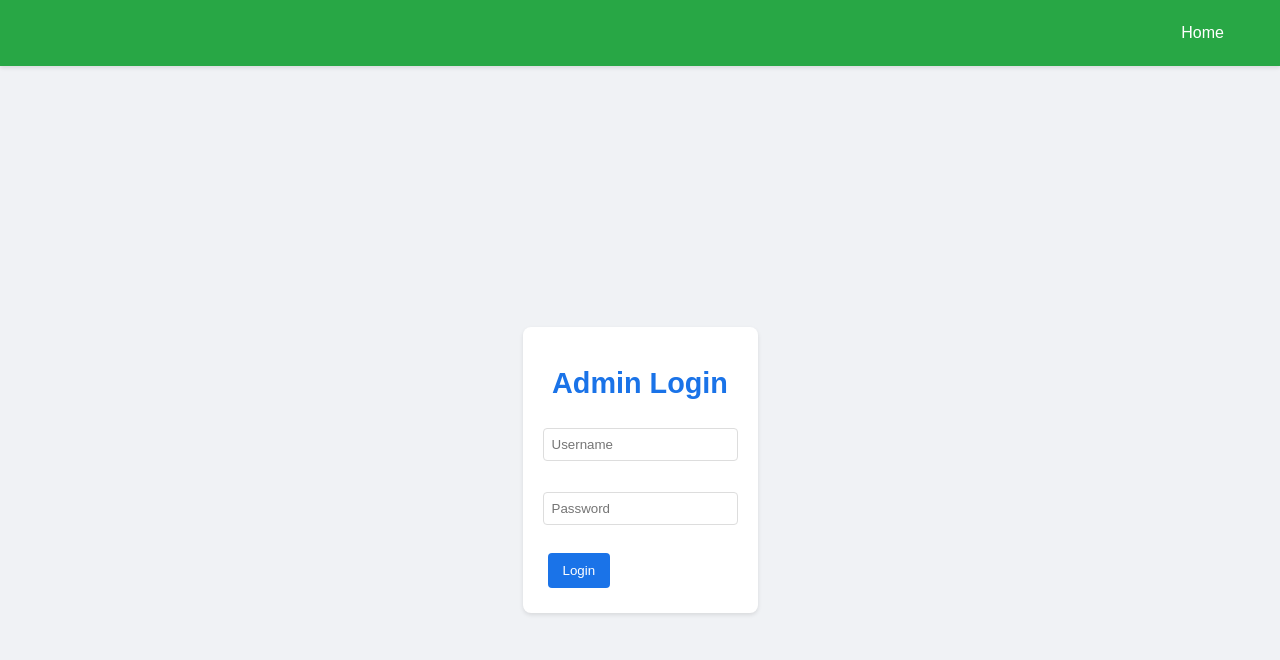
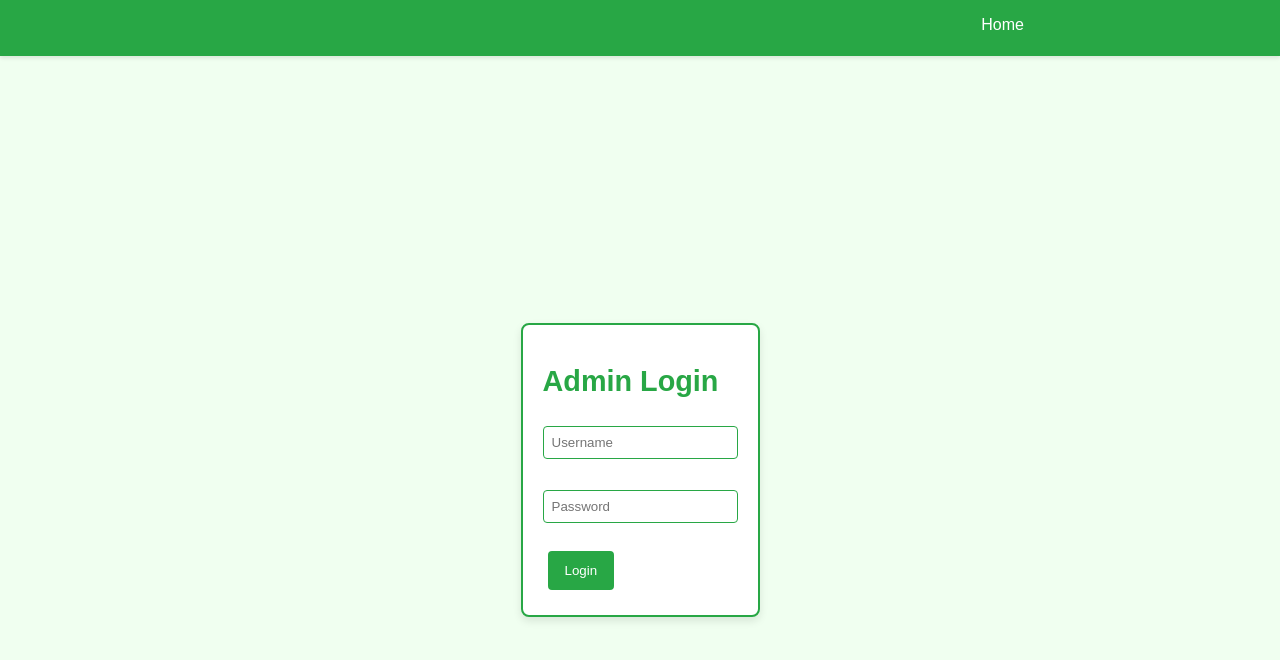
Before and after one commit to neha13singh/online-voting-with-otp_verification, a website: page frontend/views/admin.html in a window 1280 px wide. Drawn offline with Linux system fonts and the light colour scheme.

Commit message:
Refactor admin panel styling and navbar enhancements
- Updated CSS for the navbar, reducing padding and adding a fixed height for better layout.
- Improved hover effects for navbar links with a gradient background and shadow.
- Enhanced admin panel styles, including border and background color adjustments.
- Standardized button styles with consistent colors and hover effects.
- Added transition effects for candidate items to improve user interaction experience.

```diff
--- a/frontend/css/style.css
+++ b/frontend/css/style.css
@@ -88,17 +88,18 @@ h1 {
 }
 .navbar {
     position: fixed;
-    top:0;
+    top: 0;
     left: 0;
     right: 0;
     background-color: #28a745;
-    padding: 1rem;
+    padding: 0.5rem; /* Reduced padding */
     box-shadow: 0 2px 4px rgba(0, 0, 0, 0.1);
+    height: 40px; /* Added fixed height */
 }
 .nav-links {
     display: flex;
     justify-content: flex-end;
-    max-width: 1200px;
+    max-width: 800px; /* Reduced max-width */
     margin: 0 auto;
     padding: 0 20px;
 }
@@ -108,8 +109,15 @@ h1 {
     padding: 0.5rem 1rem;
     margin-left: 1rem;
     border-radius: 4px;
-    transition: background-color 0.2s ease;
+    transition: all 0.3s ease;
+    position: relative;
+    overflow: hidden;
+    background: linear-gradient(to right, #218838 50%, transparent 50%);
+    background-size: 200% 100%;
+    background-position: right bottom;
 }
 .nav-link:hover {
-    background-color: #218838;
+    background-position: left bottom;
+    transform: translateY(-2px);
+    box-shadow: 0 4px 8px rgba(0, 0, 0, 0.2);
 }
--- a/frontend/views/admin.html
+++ b/frontend/views/admin.html
@@ -6,29 +6,14 @@
     <link rel="stylesheet" href="../css/style.css">
     <title>Admin Panel</title>
     <style>
-        body {
-            font-family: Arial, sans-serif;
-            margin: 0;
-            padding: 20px;
-            background-color: #f0f2f5;
-        }
-
         .container {
             max-width: 800px;
             margin: 0 auto;
             background: white;
             padding: 20px;
             border-radius: 8px;
-            box-shadow: 0 2px 4px rgba(0,0,0,0.1);
-        }
-
-        .login-section, .admin-panel {
-            padding: 20px;
-        }
-
-        h1 {
-            color: #1a73e8;
-            text-align: center;
+            box-shadow: 0 4px 8px rgba(0, 0, 0, 0.1);
+            border: 2px solid #28a745;
         }
 
         .form-group {
@@ -39,28 +24,31 @@
             width: 100%;
             padding: 8px;
             margin: 8px 0;
-            border: 1px solid #ddd;
+            border: 1px solid #28a745;
             border-radius: 4px;
             box-sizing: border-box;
         }
 
         button {
-            background-color: #1a73e8;
+            background-color: #28a745;
             color: white;
             padding: 10px 15px;
-            border: none;
+            border: 2px solid #28a745;
             border-radius: 4px;
             cursor: pointer;
             margin: 5px;
-            transition: background-color 0.3s;
+            transition: all 0.3s ease;
         }
 
         button:hover {
-            background-color: #1557b0;
+            background-color: #218838;
+            transform: translateY(-2px);
+            box-shadow: 0 4px 8px rgba(0, 0, 0, 0.2);
         }
 
         .danger {
             background-color: #dc3545;
+            border-color: #dc3545;
         }
 
         .danger:hover {
@@ -69,6 +57,7 @@
 
         .success {
             background-color: #28a745;
+            border-color: #28a745;
         }
 
         .success:hover {
@@ -81,12 +70,19 @@
 
         .candidate-item {
             padding: 10px;
-            border: 1px solid #ddd;
+            border: 2px solid #28a745;
             margin: 5px 0;
-            border-radius: 4px;
+            border-radius: 8px;
             display: flex;
             justify-content: space-between;
             align-items: center;
+            background-color: #f9fff9;
+            transition: transform 0.2s ease, box-shadow 0.2s ease;
+        }
+
+        .candidate-item:hover {
+            transform: translateY(-5px);
+            box-shadow: 0 8px 16px rgba(0, 0, 0, 0.2);
         }
 
         .hidden {
@@ -99,6 +95,7 @@
             border-radius: 50%;
             object-fit: cover;
             margin-right: 10px;
+            border: 2px solid #28a745;
         }
     </style>
 </head>
```
